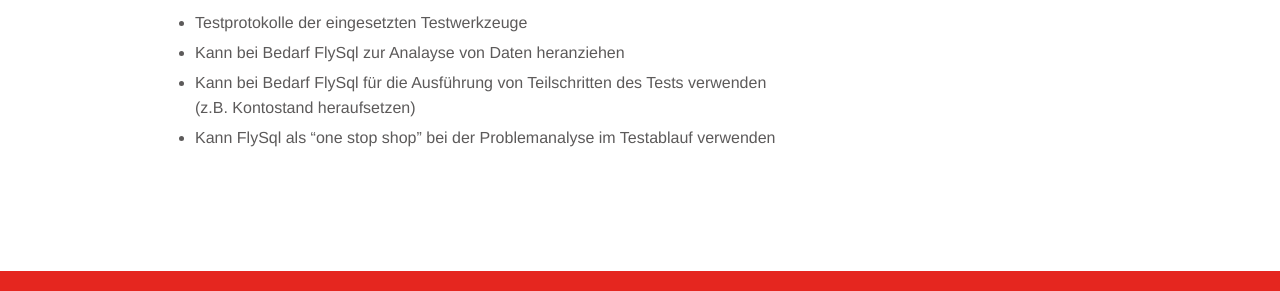
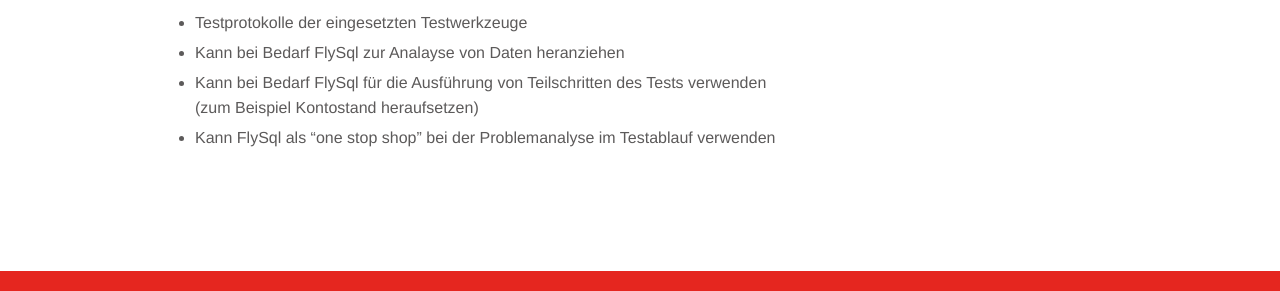
Before and after one commit to flysql/flysql.github.io, a Jekyll site: the page built from _services/testexecution.md, in a window 1280 px wide. Shown: the part 710-1001 px from the top of the page. Built offline with Jekyll 4.4.1, drawn with Linux system fonts in a browser that asks for light colours.

Commit message:
replace z.B.

```diff
--- a/_layouts/home.html
+++ b/_layouts/home.html
@@ -107,10 +107,10 @@
                 <li>Abfrage und Generierung von Testdaten und Systemzuständen, um dynamischen Daten / Zustände abzufragen oder zu generieren</li>
                 <li>Ausführen dieser SQL Typen in einem Testflow, alle SQL Typen parametrisierbar falls notwendig</li>
                 <ul>
-                  <li>SQL Abfragen, z.B. <span class="sql-black code-grey-font">select isin from obj_asset ... where ${EBANKINGID} = 'fly-sql-ebanking')</span></li>
+                  <li>SQL Abfragen, zum Beispiel <span class="sql-black code-grey-font">select isin from obj_asset ... where ${EBANKINGID} = 'fly-sql-ebanking')</span></li>
                   <li>PL/SQL Statements</li>
-                  <li>Avaloq Statements, z.B. <span class="sql-black code-grey-font">lookup.asset('${ISIN}').name)</span></li>
-                  <li>Avaloq Script, z.B. <span class="sql-black code-grey-font">with new mem_doc_xfermon ... tdoc := ${AMOUNT} ... return doc.id)</span></li>
+                  <li>Avaloq Statements, zum Beispiel <span class="sql-black code-grey-font">lookup.asset('${ISIN}').name)</span></li>
+                  <li>Avaloq Script, zum Beispiel <span class="sql-black code-grey-font">with new mem_doc_xfermon ... tdoc := ${AMOUNT} ... return doc.id)</span></li>
                 </ul>
                 <li>Beispiel E-Banking Testfall</li>
                 <ul>
--- a/_layouts/integration.html
+++ b/_layouts/integration.html
@@ -27,7 +27,7 @@
 				<li>Beliebige Applikationen, die das REST Protokoll beherrschen, können mit FlySql integriert werden</li>
 				<li>Kommerzielle Tools zur Testautomatisierung wie zum Beispiel Tricentis Tosca, Ranorex, Service Trace</li>
 				<li>Integration in bestehende End-to-end Tests, zum Beispiel E-Banking</li>
-				<li>Open Source Software zur Integration in bestehende End-to-end Tests, z.B. Selenium, Cypress</li>
+				<li>Open Source Software zur Integration in bestehende End-to-end Tests, zum Beispiel Selenium, Cypress</li>
 				<li>Skalierbares Regressionstesten von Avaloq ACP mit zB Java Junit</li>
 			</ul>
 		</div>
--- a/_services/testexecution.md
+++ b/_services/testexecution.md
@@ -16,5 +16,5 @@
 ## Auswertungen und Analysen
 - Testprotokolle der eingesetzten Testwerkzeuge
 - Kann bei Bedarf FlySql zur Analayse von Daten heranziehen
-- Kann bei Bedarf FlySql für die Ausführung von Teilschritten des Tests verwenden (z.B. Kontostand heraufsetzen)
+- Kann bei Bedarf FlySql für die Ausführung von Teilschritten des Tests verwenden (zum Beispiel Kontostand heraufsetzen)
 - Kann FlySql als "one stop shop" bei der Problemanalyse im Testablauf verwenden
```
